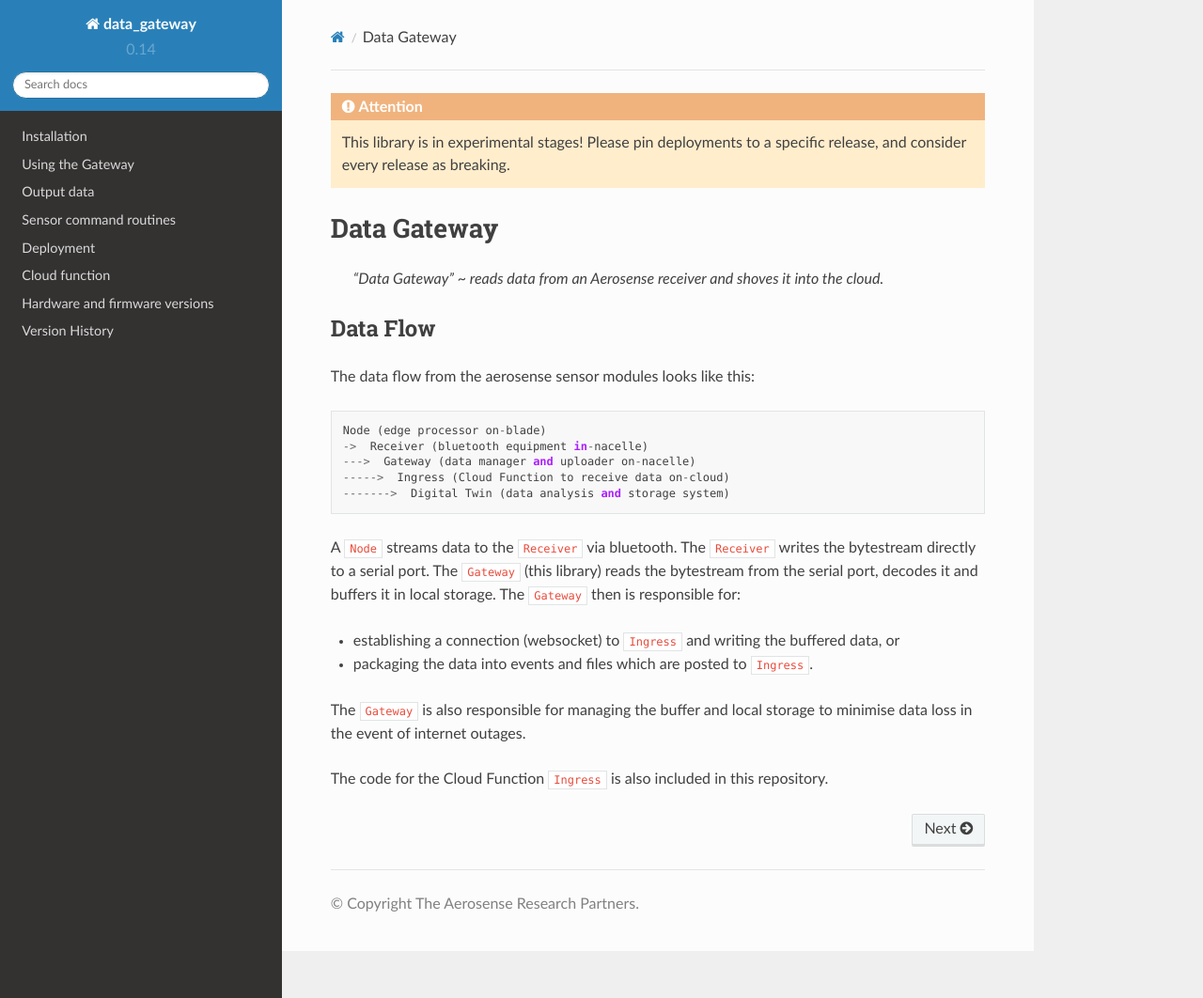
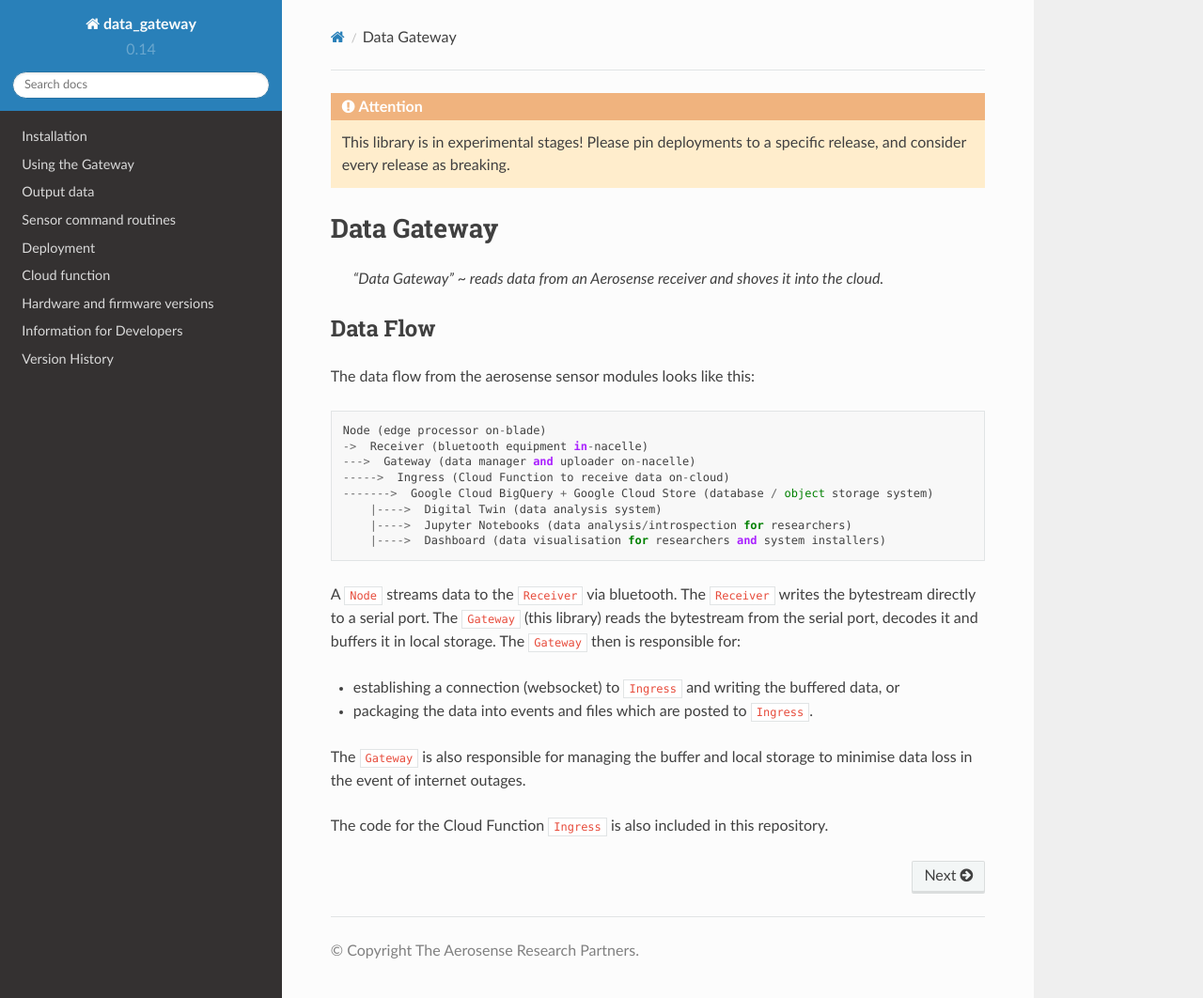
Before and after one commit to aerosense-ai/data-gateway, a Sphinx documentation site: the page built from docs/source/index.rst, in a window 1280 px wide and 1062 px high. Shown: the whole window at 94% size. Built offline with Sphinx 7.4.7 and the Read the Docs theme 2.0.0, drawn with Linux system fonts in a browser that asks for light colours.

```diff
--- a/docs/source/index.rst
+++ b/docs/source/index.rst
@@ -20,7 +20,11 @@ The data flow from the aerosense sensor modules looks like this:
     ->  Receiver (bluetooth equipment in-nacelle)
     --->  Gateway (data manager and uploader on-nacelle)
     ----->  Ingress (Cloud Function to receive data on-cloud)
-    ------->  Digital Twin (data analysis and storage system)
+    ------->  Google Cloud BigQuery + Google Cloud Store (database / object storage system)
+        |---->  Digital Twin (data analysis system)
+        |---->  Jupyter Notebooks (data analysis/introspection for researchers)
+        |---->  Dashboard (data visualisation for researchers and system installers)
+
 
 A ``Node`` streams data to the ``Receiver`` via bluetooth. The ``Receiver`` writes the bytestream directly to a serial
 port. The ``Gateway`` (this library) reads the bytestream from the serial port, decodes it and buffers it in local
@@ -46,4 +50,5 @@ The code for the Cloud Function ``Ingress`` is also included in this repository.
    deployment
    cloud_functions
    hardware_and_firmware_versions
+   information_for_developers
    version_history
```
Also changed, not shown: docs/source/information_for_developers.rst (added, +58 -0 lines).
